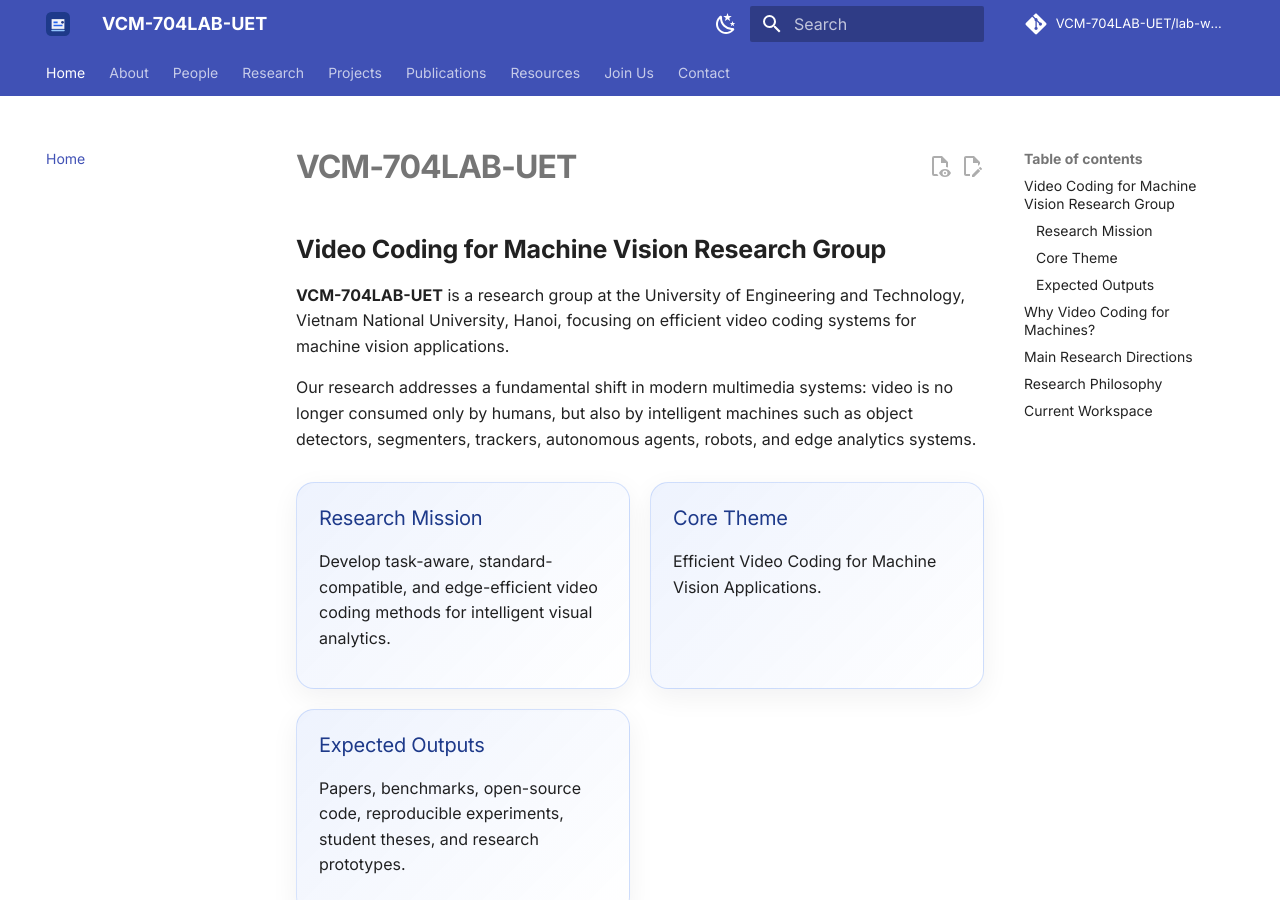
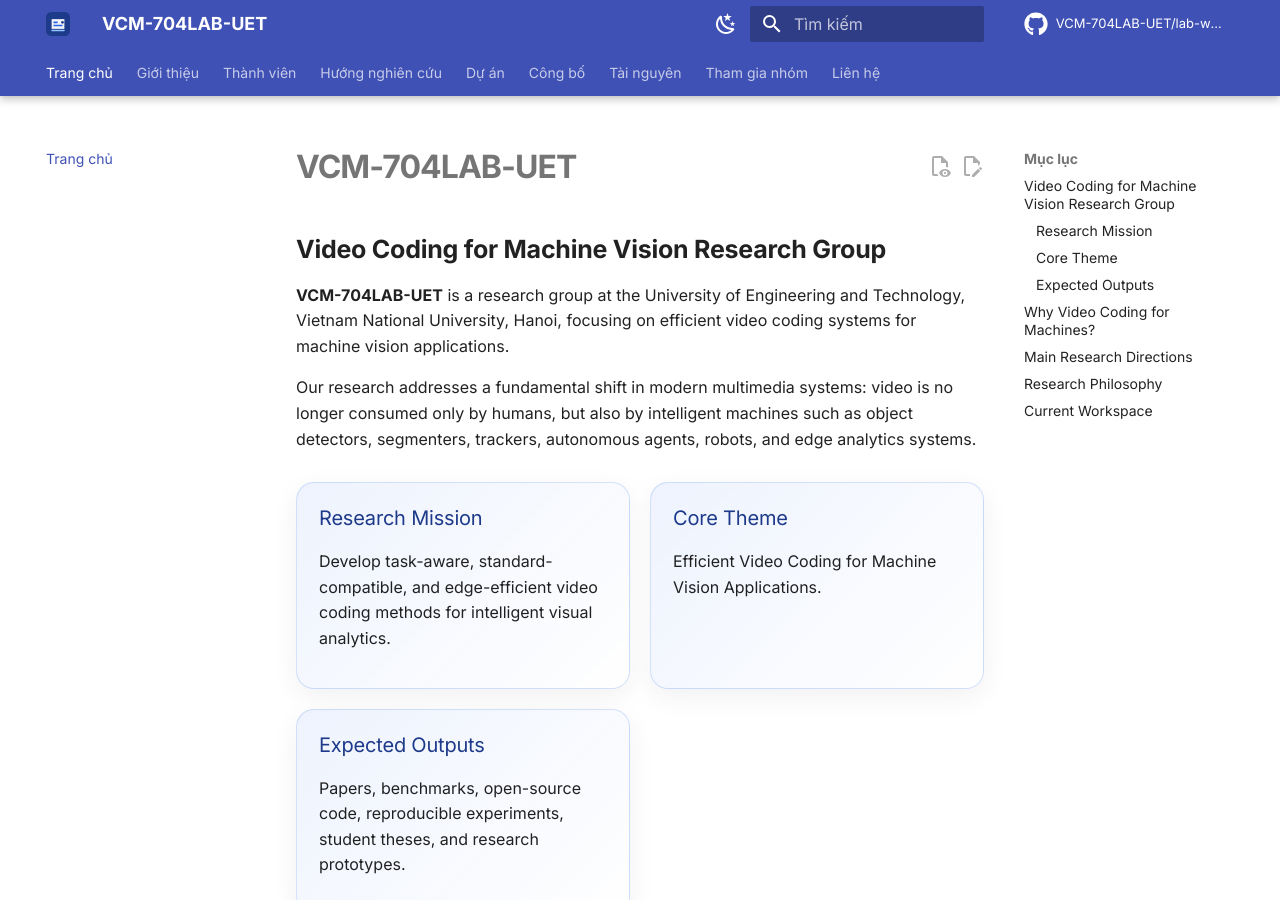
Before and after one commit to VCM-704LAB-UET/lab-website, an MkDocs documentation site: the page built from docs/index.md, in a window 1280 px wide and 900 px high. Built offline with MkDocs 1.6.1 and Material for MkDocs 9.7.7, drawn with Linux system fonts in a browser that asks for light colours; comment, search, counter and statistics services are not loaded; some of the changed text lies outside the part shown.

Commit message:
Vietnamese-first modern academic site configuration

```diff
--- a/mkdocs.yml
+++ b/mkdocs.yml
@@ -1,5 +1,5 @@
 site_name: VCM-704LAB-UET
-site_description: Video Coding for Machine Vision Research Group at UET-VNU
+site_description: Video Coding for Machines Research Group at UET-VNU
 site_author: VCM-704LAB-UET
 site_url: https://vcm-704lab-uet.github.io/lab-website/
 
@@ -9,14 +9,18 @@ edit_uri: edit/main/docs/
 
 theme:
   name: material
-  language: en
+  language: vi
   logo: assets/images/logo-placeholder.svg
   favicon: assets/images/favicon.svg
   features:
     - navigation.tabs
+    - navigation.tabs.sticky
     - navigation.sections
+    - navigation.expand
     - navigation.top
     - navigation.footer
+    - navigation.indexes
+    - toc.follow
     - content.action.edit
     - content.action.view
     - content.code.copy
@@ -25,30 +29,32 @@ theme:
   palette:
     - scheme: default
       primary: indigo
-      accent: blue
+      accent: cyan
       toggle:
         icon: material/weather-night
-        name: Switch to dark mode
+        name: Chuyển sang giao diện tối
     - scheme: slate
       primary: indigo
-      accent: blue
+      accent: cyan
       toggle:
         icon: material/weather-sunny
-        name: Switch to light mode
+        name: Chuyển sang giao diện sáng
   font:
     text: Inter
     code: JetBrains Mono
+  icon:
+    repo: fontawesome/brands/github
 
 nav:
-  - Home: index.md
-  - About: about.md
-  - People: people.md
-  - Research: research.md
-  - Projects: projects.md
-  - Publications: publications.md
-  - Resources: resources.md
-  - Join Us: join-us.md
-  - Contact: contact.md
+  - Trang chủ: index.md
+  - Giới thiệu: about.md
+  - Thành viên: people.md
+  - Hướng nghiên cứu: research.md
+  - Dự án: projects.md
+  - Công bố: publications.md
+  - Tài nguyên: resources.md
+  - Tham gia nhóm: join-us.md
+  - Liên hệ: contact.md
 
 markdown_extensions:
   - admonition
@@ -85,6 +91,6 @@ extra:
   social:
     - icon: fontawesome/brands/github
       link: https://github.com/VCM-704LAB-UET
-      name: VCM-704LAB-UET on GitHub
+      name: VCM-704LAB-UET trên GitHub
 
 copyright: Copyright &copy; 2026 VCM-704LAB-UET
```
